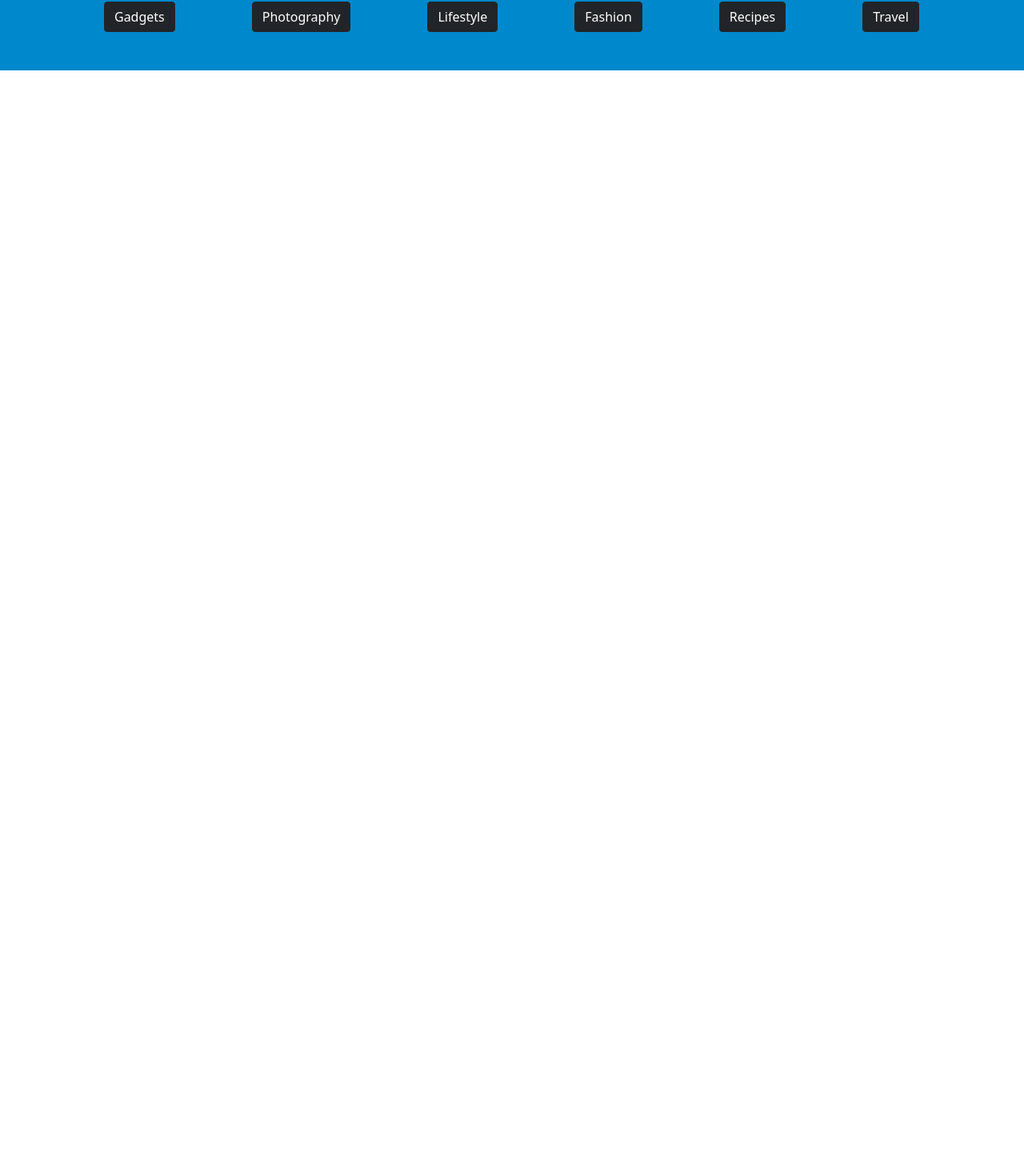
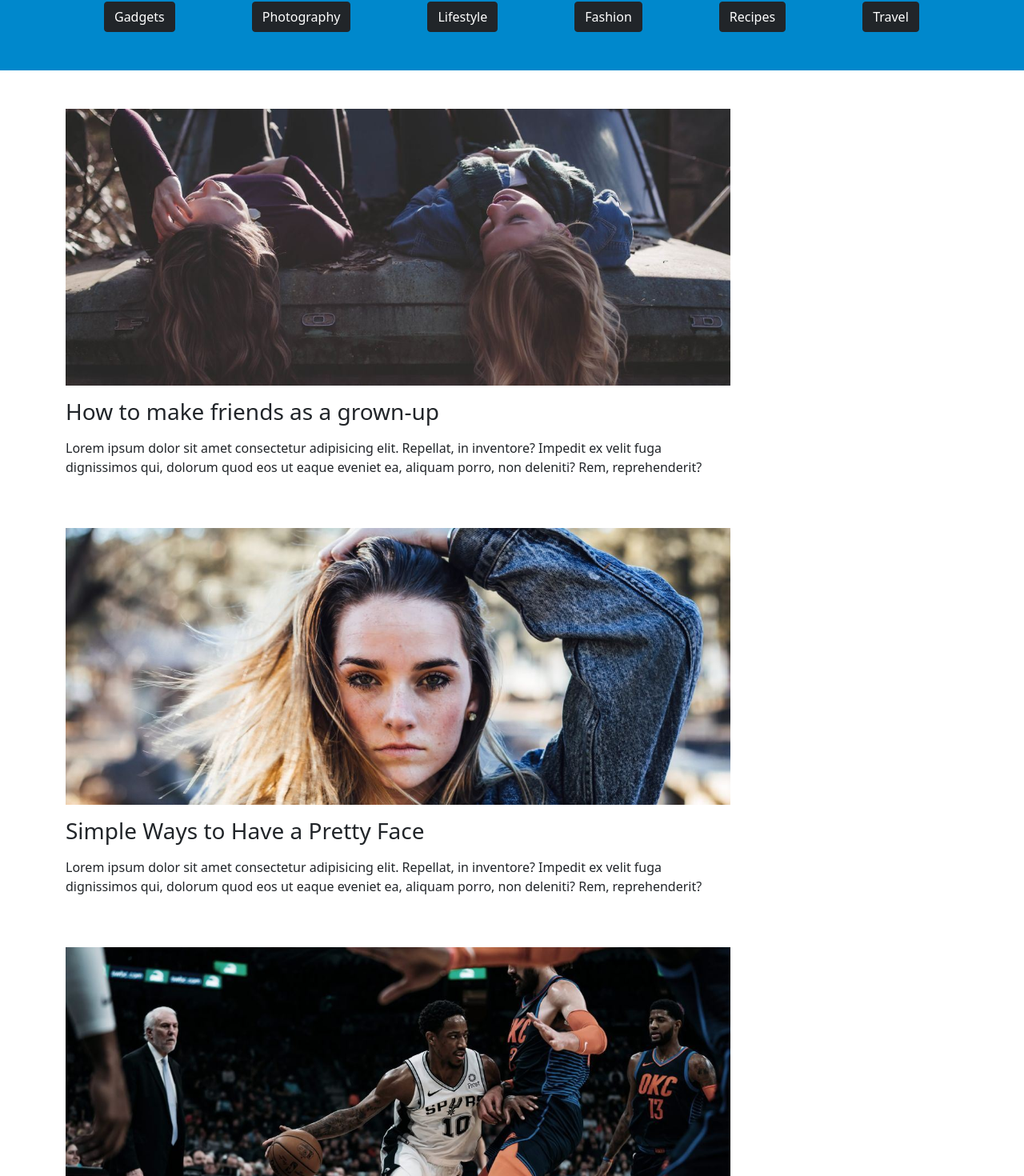
Before and after one commit to ClaudiaLanzoni/proj-html-vuejs, a Vue app: page / in a window 1280 px wide. Shown: the part 1194-2664 px from the top of the page at 80% size. Before the commit the page ends 1330 px from the top, so only its background shows below. Built offline with nearby package versions, Linux system fonts and the light colour scheme.

Commit message:
postsCard printed in Main

```diff
--- a/src/components/CardPost.vue
+++ b/src/components/CardPost.vue
@@ -1,13 +1,27 @@
 <template>
-    <div>
+    <div class="post_container mb-5">
+        <img class="img-fluid mb-3" :src="post.img" alt="post image">
 
+        <!--pagina calendario-->
+        <div>
+
+        </div>
+
+        <h3 class="mb-3">{{post.postTitle}}</h3>
+
+        <p>Lorem ipsum dolor sit amet consectetur adipisicing elit. Repellat, in inventore? Impedit ex velit fuga dignissimos qui, dolorum quod eos ut eaque eveniet ea, aliquam porro, non deleniti? Rem, reprehenderit?</p>
+
+        <!-- autore, commenti -->
+        <div>
+
+        </div>
     </div>
 </template>
 
 <script>
 export default {
     name : 'CardPost',
-    props : [''],
+    props : ['post'],
     data : function () {
         return {
 
--- a/src/components/Main.vue
+++ b/src/components/Main.vue
@@ -71,7 +71,8 @@
       <div class="container">
         <div class="row">
 
-          <CardPost class="col-9"/>
+          <CardPost class="col-9"
+          v-for="(element, index) in postsCard" :key="index" :post="element"/>
 
         </div>
       </div>
@@ -204,9 +205,27 @@ export default {
           topicName : 'Travel'
         }
 
+      ],
+
+      postsCard : [
+        {
+          img : require('../assets/images/img/blog-54.jpg'),
+          postTitle : 'How to make friends as a grown-up'
+        },
+        {
+          img : require('../assets/images/img/blog-55 (1).jpg'),
+          postTitle : 'Simple Ways to Have a Pretty Face'
+        },
+        {
+          img : require('../assets/images/img/blog-56 (1).jpg'),
+          postTitle : 'Ranking the greatest players in basketball'
+        },
+        {
+          img : require('../assets/images/img/blog-58 (1).jpg'),
+          postTitle : 'Top Camper Trailer Towing Tips'
+        },
+
       ]
-
-
   }
 }
 }
```
